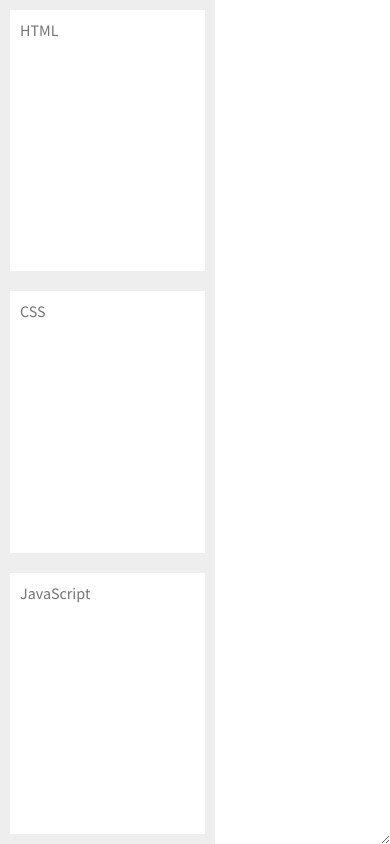
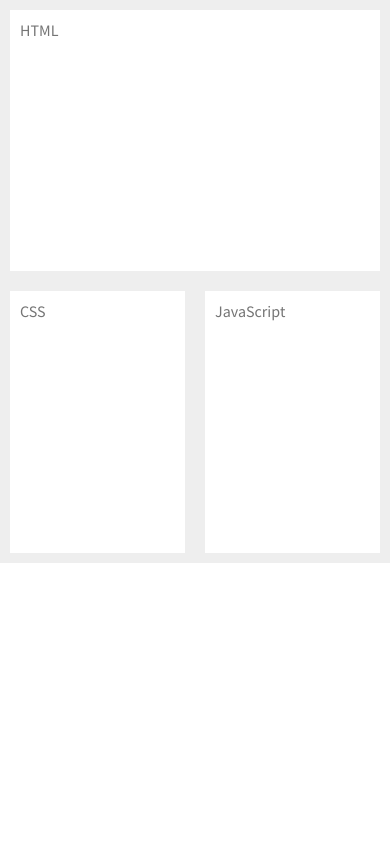
Before and after one commit to zomvr2/bcode, a website: page public/index.html in a window 390 px wide. Drawn offline with Linux system fonts and the light colour scheme.

Commit message:
Now is responsive

```diff
--- a/public/styles.css
+++ b/public/styles.css
@@ -83,3 +83,19 @@ textarea:focus {
 ::-webkit-scrollbar-thumb:hover {
   background: #555;
 }
+
+@media only screen and (max-width: 768px) {
+  body {
+    grid-template-areas:
+    "html html"
+    "css js"
+    "code code";
+    grid-template-rows: 1fr 1fr 1fr;
+    grid-template-columns: 1fr 1fr;
+  }
+
+  #code {
+    resize: none;
+    height: 100%;
+  }
+}
```
